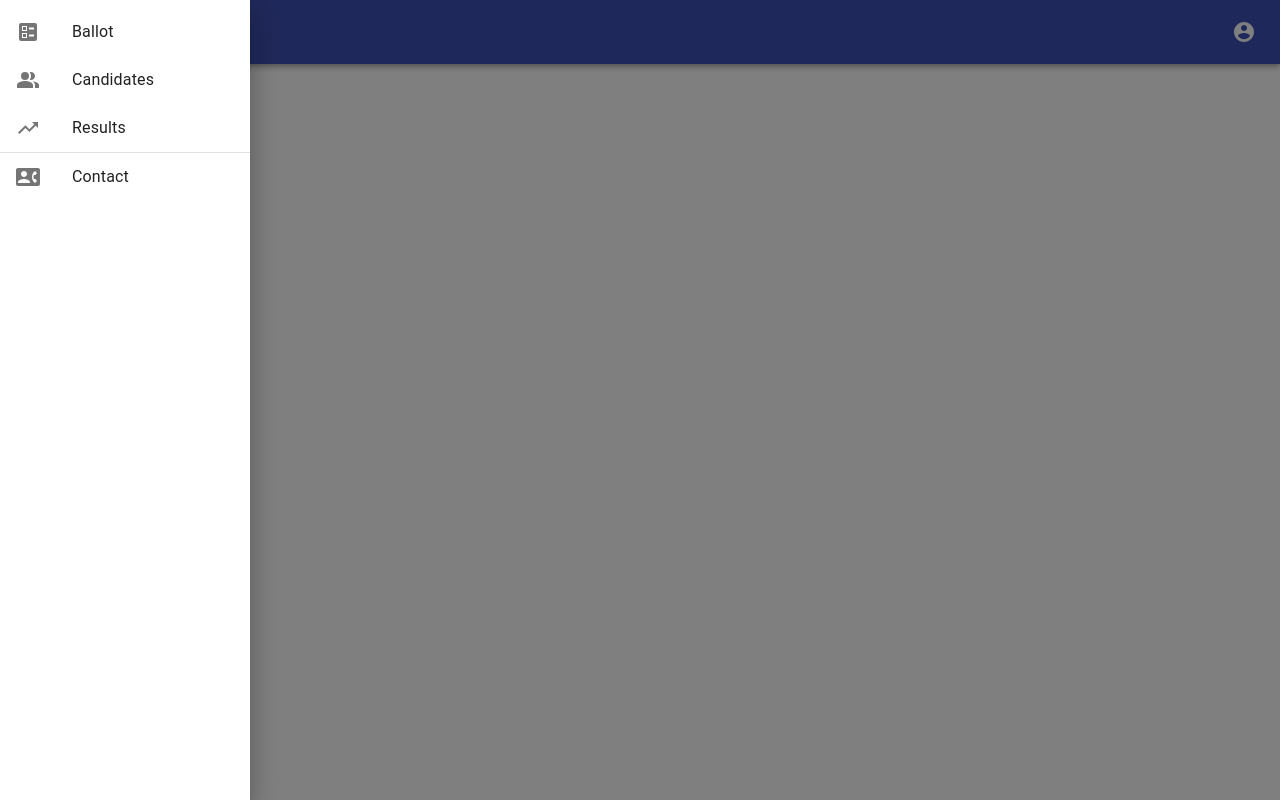
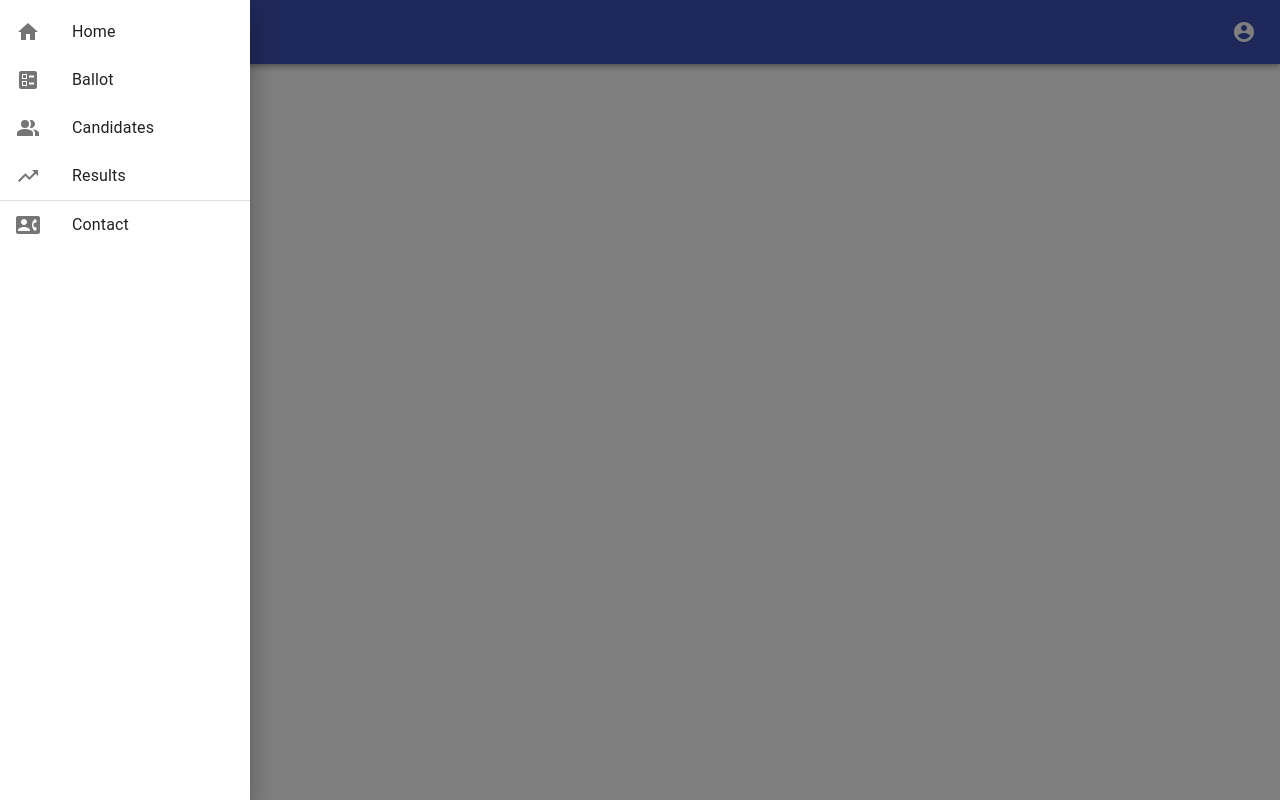
Before and after one commit to dobrucki/election-dapp, a React (Create React App) app in the folder app/: page /Ballot in a window 1280 px wide. Both pictures are taken after a click on the button 36 px from the left and 32 px from the top of the page. Built offline with nearby package versions, Linux system fonts and the light colour scheme.

Commit message:
Add active links to side menu

```diff
--- a/app/src/App.js
+++ b/app/src/App.js
@@ -1,29 +1,25 @@
 import React from 'react';
 import { BrowserRouter, Route, Switch } from 'react-router-dom';
 
-import { makeStyles } from '@material-ui/core/styles';
-import Ballot from './components/Ballot';
 import Navbar from './components/Navbar';
 import Home from './components/Home';
+import Ballot from './components/Ballot';
+import Candidates from './components/Candidates';
+import Results from './components/Results';
+import Contact from './components/Contact';
 
 
-const useStyles = makeStyles(theme => ({
-  content: {
-    paddingRight: theme.spacing(20),
-    paddingLeft: theme.spacing(20)
-  },
-}));
 
 const App = () => {
-  const classes = useStyles();
-
   return (
       <BrowserRouter>
         <Navbar />
-        <Switch className={classes.content}>
+        <Switch>
           <Route path='/' exact component={Home} />
           <Route path='/Ballot' component={Ballot} />
-          <Route path='/Results' component={Home} />
+          <Route path='/Candidates' component={Candidates} />
+          <Route path='/Results' component={Results} />
+          <Route path='/Contact' component={Contact} />
           <Route component={Error} />
         </Switch>
       </BrowserRouter>
--- a/app/src/components/Ballot.js
+++ b/app/src/components/Ballot.js
@@ -3,9 +3,7 @@ import React from 'react';
 
 const Ballot = () => {
     return(
-        <div className="Ballot">
-            <h1>Hello world</h1>
-        </div>
+        <h3>Ballot component</h3>
     );
 }
 
--- a/app/src/components/Home.js
+++ b/app/src/components/Home.js
@@ -3,9 +3,7 @@ import React from 'react';
 
 const Home = () => {
     return(
-        <div className='Home'>
-            <p>Home</p>
-        </div>
+        <h3>Home component</h3>
     )
 };
 
--- a/app/src/components/Navbar.js
+++ b/app/src/components/Navbar.js
@@ -1,12 +1,11 @@
-import React, { useState } from 'react';
-import  { Link, NavLink } from 'react-router-dom';
+import React from 'react';
+import  { Link } from 'react-router-dom';
 
 import { makeStyles } from '@material-ui/core/styles';
 import Drawer from '@material-ui/core/Drawer';
 import AppBar from '@material-ui/core/AppBar';
 import Toolbar from '@material-ui/core/Toolbar';
 import Typography from '@material-ui/core/Typography';
-import Button from '@material-ui/core/Button';
 import IconButton from '@material-ui/core/IconButton';
 import MenuIcon from '@material-ui/icons/Menu';
 import AccountCircle from '@material-ui/icons/AccountCircle';
@@ -19,6 +18,7 @@ import BallotIcon from '@material-ui/icons/Ballot';
 import PeopleAltIcon from '@material-ui/icons/PeopleAlt';
 import TrendingUpIcon from '@material-ui/icons/TrendingUp';
 import ContactPhoneIcon from '@material-ui/icons/ContactPhone';
+import HomeIcon from '@material-ui/icons/Home';
 
 const useStyles = makeStyles(theme => ({
   menuButton: {
@@ -54,26 +54,32 @@ const Navbar = () => {
       onKeyDown={toggleDrawer(false)}
     >
       <List>
-        <ListItem button key='Ballot'>
+        <ListItem button key='Home' component={Link} to='/'>
+          <ListItemIcon>
+            <HomeIcon />
+          </ListItemIcon>
+          <ListItemText primary='Home' />
+        </ListItem>
+        <ListItem button key='Ballot' component={Link} to='/Ballot'>
           <ListItemIcon>
             <BallotIcon />
           </ListItemIcon>
           <ListItemText primary='Ballot' />
         </ListItem>
-        <ListItem button key='Candidates'>
+        <ListItem button key='Candidates' component={Link} to='/Candidates'>
           <ListItemIcon>
             <PeopleAltIcon />
           </ListItemIcon>
           <ListItemText primary='Candidates' />
         </ListItem>
-        <ListItem button key='Results'>
+        <ListItem button key='Results' component={Link} to='/Results'>
           <ListItemIcon>
             <TrendingUpIcon />
           </ListItemIcon>
           <ListItemText primary='Results' />
         </ListItem>
         <Divider />
-        <ListItem button key='Contact'>
+        <ListItem button key='Contact' component={Link} to='/Contact'>
           <ListItemIcon>
             <ContactPhoneIcon />
           </ListItemIcon>
```
